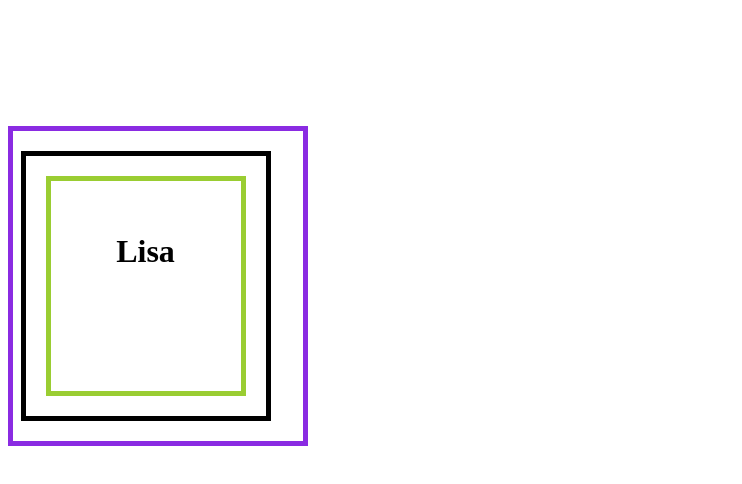
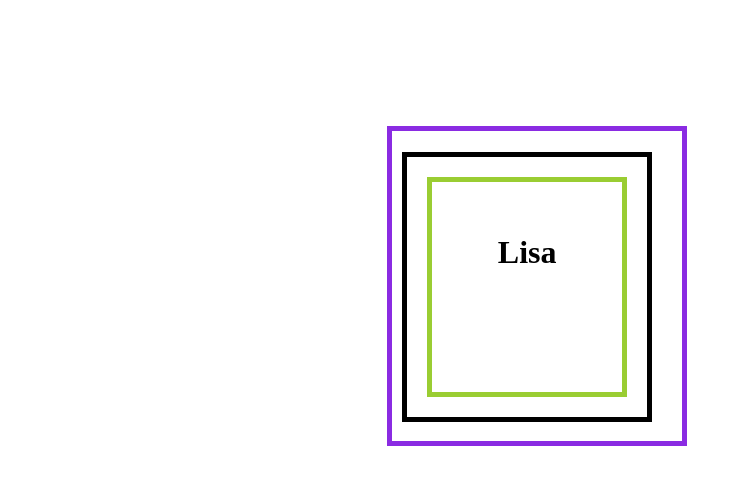
Before and after one commit to caro-mugo/box-model, a plain HTML site: page index.html in a window 1280 px wide. Shown: the whole page, without its empty margins (0-742 px from the left). Drawn offline with Linux system fonts and the light colour scheme.

Commit message:
first commit

```diff
--- a/index.html
+++ b/index.html
@@ -9,9 +9,9 @@
 
 </head>
 <body>
-    <div class="Caroline">
-        <div class="Nyambura">
-            <div  class="Mugo">
+    <div class="Box1">
+        <div class="Box2">
+            <div  class="Box3">
                 <h1>Lisa</h1>
 
             </div>
--- a/style.css
+++ b/style.css
@@ -1,4 +1,4 @@
-.Caroline{
+.Box1{
     width:250px;
     height:250px;
     border:solid 5px blueviolet;
@@ -7,22 +7,20 @@
     margin-top: 10%;
 
 }
-.Caroline .Nyambura{
+
+.Box2{
     width: 200px;
     height: 200px;
     border: 5px solid black;
     padding:30px 20px 30px 20px;
-    margin-top: -4%;
-    margin-bottom: 10%;
-    margin-left: -5%;
-
+   margin: -9px 10px 9px -10px;
 
 
 
 
 
 }
-.Caroline .Nyambura .Mugo{
+.Box3{
     width: 150px;
     height: 150px;
     border: 5px solid yellowgreen;
@@ -30,4 +28,8 @@
     text-align: center;
     margin-top:-5%;
 
+
 }
+.Box1{
+    margin-left:30%;
+}
```
